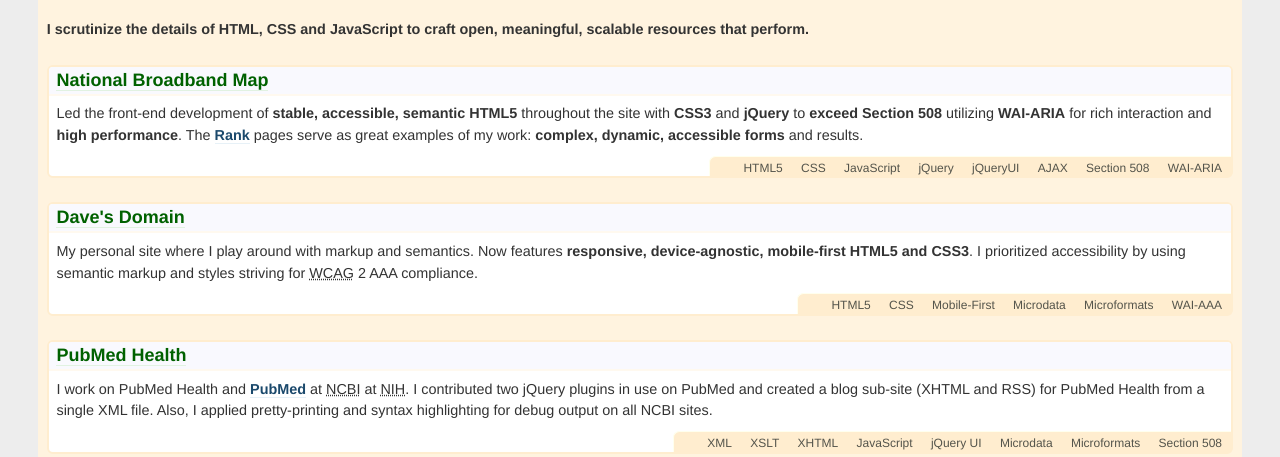
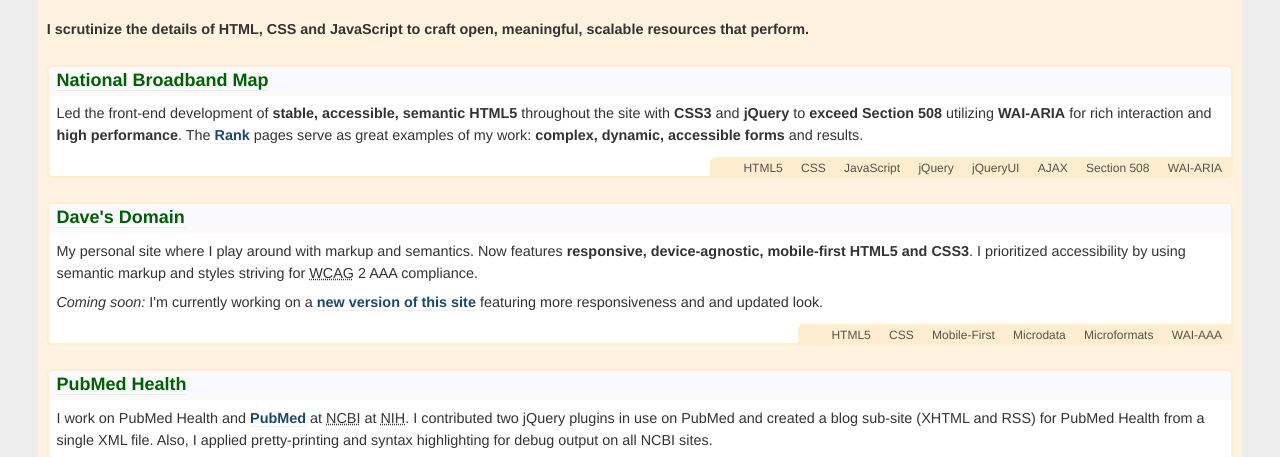
Before and after one commit to davidl/davidl.github.com, a plain HTML site: page index.html in a window 1280 px wide. Shown: the part 324-781 px from the top of the page. Drawn offline with Linux system fonts and the light colour scheme; a web font is replaced by a local one.

Commit message:
add link to /new

```diff
--- a/index.html
+++ b/index.html
@@ -61,6 +61,7 @@
 					<a class="url" itemprop="url" href="http://davidlantner.net/" title="this very site">Dave's Domain</a>
 				</h3>
 				<p>My personal site where I play around with markup and semantics. Now features <strong>responsive, device-agnostic, mobile-first HTML5 and CSS3</strong>. I prioritized accessibility by using semantic markup and styles striving for <abbr title="Web Content Accessibility Guidelines">WCAG</abbr> 2 AAA compliance.</p>
+				<p><em>Coming soon:</em> I'm currently working on a <a href="new/">new version of this site</a> featuring more responsiveness and and updated look.</p>
 				<aside>
 					<ul>
 						<li>HTML5</li>
```
